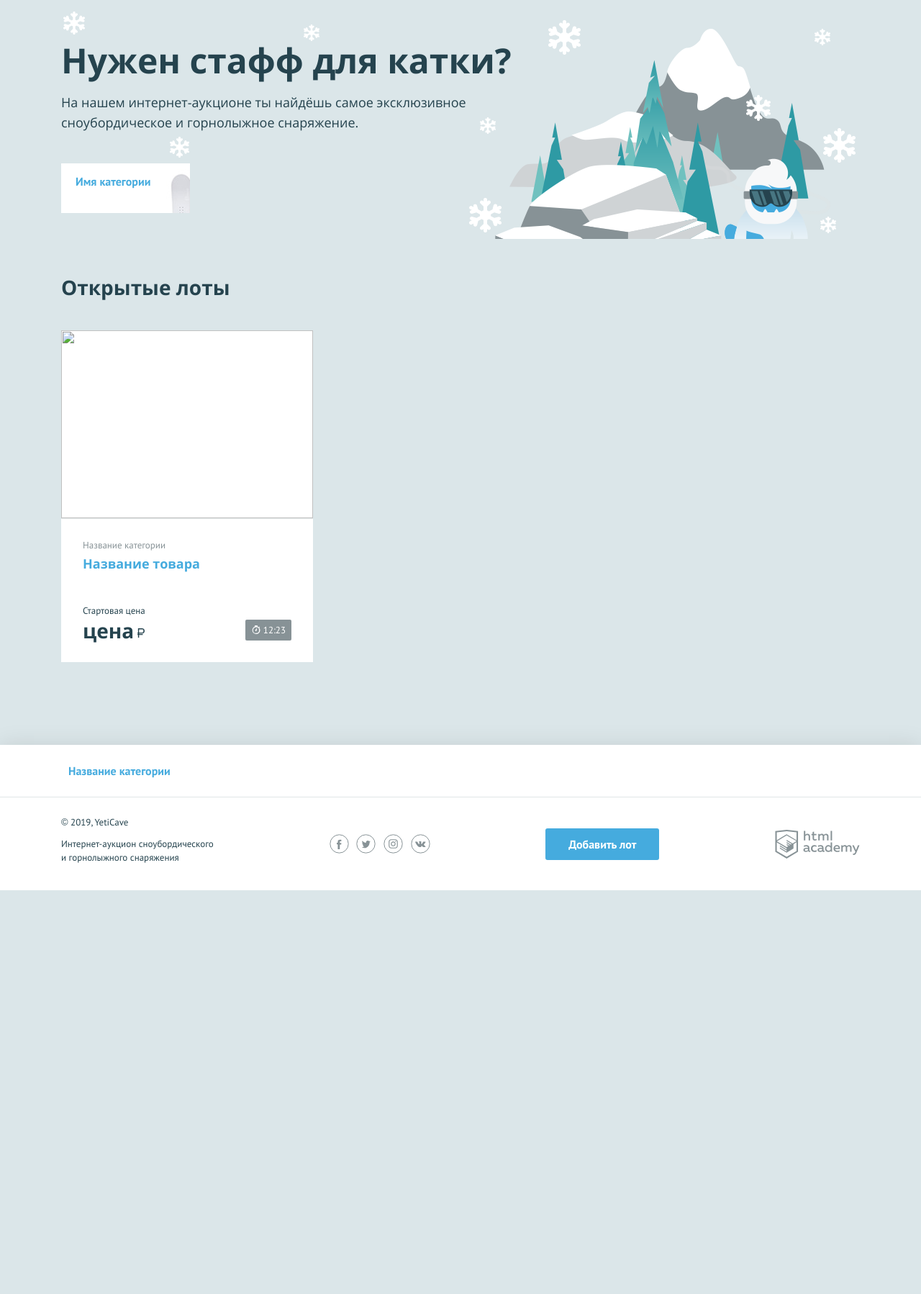
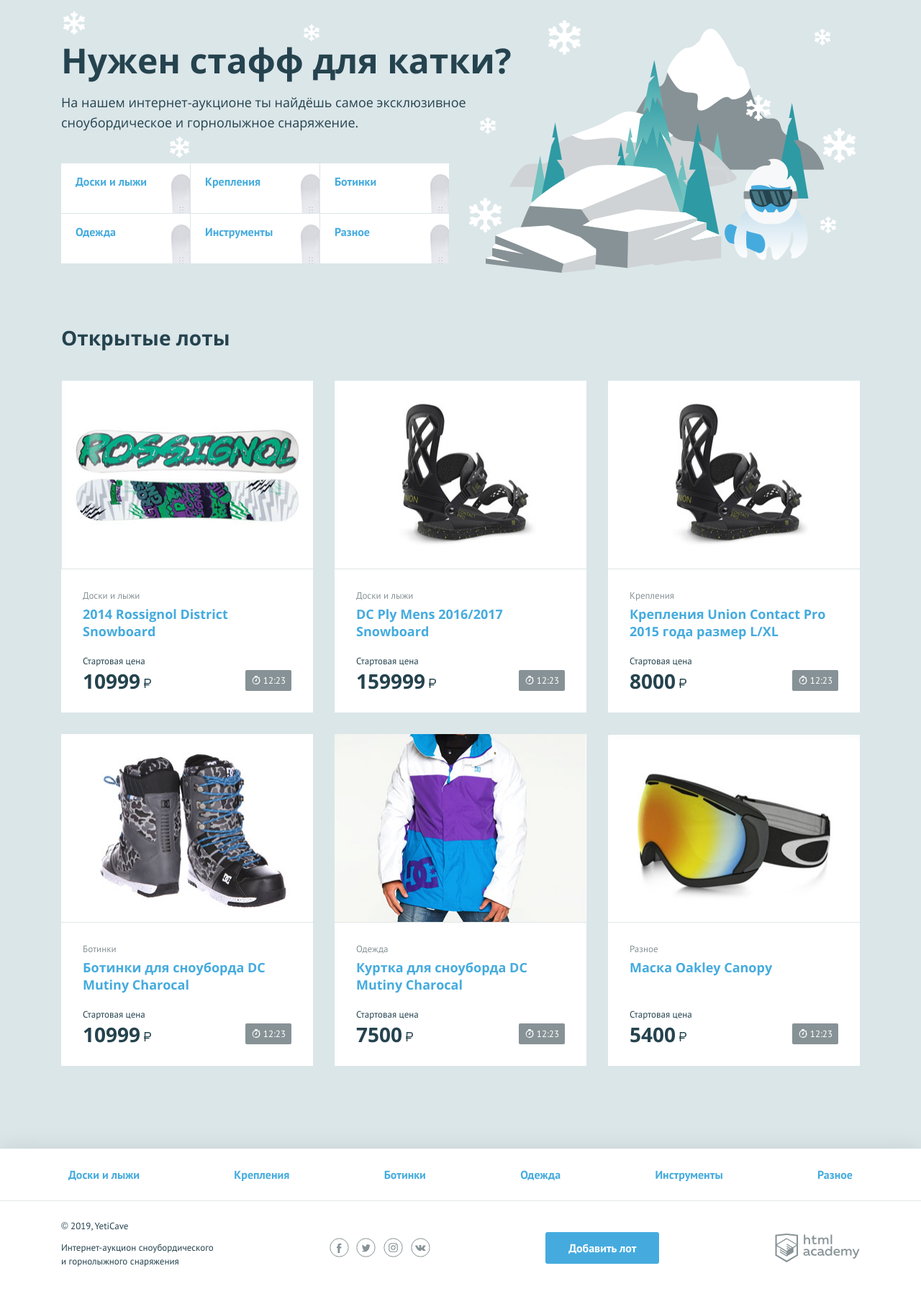
Before and after one commit to natalie124/704313-yeticave-9, a PHP site: page / in a window 1280 px wide. Shown: the part 107-1905 px from the top of the page at 72% size. Before the commit the page ends 1344 px from the top, so only its background shows below. Run offline with PHP 8.4, Linux system fonts and the light colour scheme.

Commit message:
добавила лоты и категории товаров

```diff
--- a/index.php
+++ b/index.php
@@ -2,6 +2,61 @@
 $is_auth = rand(0, 1);
 
 $user_name = 'natalie'; // укажите здесь ваше имя
+
+$categories = [
+    "Доски и лыжи",
+    "Крепления",
+    "Ботинки",
+    "Одежда",
+    "Инструменты",
+    "Разное"
+];
+
+$lots = [
+    [
+        "name" => "2014 Rossignol District Snowboard",
+        "category" => "Доски и лыжи",
+        "price" =>"10999",
+        "path" => "img/lot-1.jpg"
+
+    ],
+    [
+        "name" => "DC Ply Mens 2016/2017 Snowboard",
+        "category" => "Доски и лыжи",
+        "price" =>"159999",
+        "path" => "img/lot-3.jpg"
+
+    ],
+    [
+        "name" => "Крепления Union Contact Pro 2015 года размер L/XL",
+        "category" => "Крепления",
+        "price" =>"8000",
+        "path" => "img/lot-3.jpg"
+
+    ],
+    [
+        "name" => "Ботинки для сноуборда DC Mutiny Charocal",
+        "category" => "Ботинки",
+        "price" =>"10999",
+        "path" => "img/lot-4.jpg"
+
+    ],
+    [
+        "name" => "Куртка для сноуборда DC Mutiny Charocal",
+        "category" => "Одежда",
+        "price" =>"7500",
+        "path" => "img/lot-5.jpg"
+
+    ],
+    [
+        "name" => "Маска Oakley Canopy",
+        "category" => "Разное",
+        "price" =>"5400",
+        "path" => "img/lot-6.jpg"
+
+    ]
+];
+
 ?>
 <!DOCTYPE html>
 <html lang="ru">
@@ -55,9 +110,11 @@
         <p class="promo__text">На нашем интернет-аукционе ты найдёшь самое эксклюзивное сноубордическое и горнолыжное снаряжение.</p>
         <ul class="promo__list">
             <!--заполните этот список из массива категорий-->
+            <?php foreach ($categories as $i): ?>
             <li class="promo__item promo__item--boards">
-                <a class="promo__link" href="pages/all-lots.html">Имя категории</a>
+                <a class="promo__link" href="pages/all-lots.html"><?= $i; ?></a>
             </li>
+            <?php endforeach; ?>
         </ul>
     </section>
     <section class="lots">
@@ -66,17 +123,18 @@
         </div>
         <ul class="lots__list">
             <!--заполните этот список из массива с товарами-->
+            <?php foreach ($lots as $key => $val): ?>
             <li class="lots__item lot">
                 <div class="lot__image">
-                    <img src="" width="350" height="260" alt="">
+                    <img src="<?=$val["path"]; ?>" width="350" height="260" alt="">
                 </div>
                 <div class="lot__info">
-                    <span class="lot__category">Название категории</span>
-                    <h3 class="lot__title"><a class="text-link" href="pages/lot.html">Название товара</a></h3>
+                    <span class="lot__category"><?=$val["category"]; ?></span>
+                    <h3 class="lot__title"><a class="text-link" href="pages/lot.html"><?=$val["name"]; ?></a></h3>
                     <div class="lot__state">
                         <div class="lot__rate">
                             <span class="lot__amount">Стартовая цена</span>
-                            <span class="lot__cost">цена<b class="rub">р</b></span>
+                            <span class="lot__cost"><?=$val["price"]; ?><b class="rub">р</b></span>
                         </div>
                         <div class="lot__timer timer">
                             12:23
@@ -84,6 +142,7 @@
                     </div>
                 </div>
             </li>
+            <?php endforeach; ?>
         </ul>
     </section>
 </main>
@@ -93,9 +152,11 @@
     <nav class="nav">
         <ul class="nav__list container">
             <!--заполните этот список из массива категорий-->
+            <?php foreach ($categories as $i): ?>
             <li class="nav__item">
-                <a href="pages/all-lots.html">Название категории</a>
+                <a href="pages/all-lots.html"><?= $i; ?></a>
             </li>
+            <?php endforeach; ?>
         </ul>
     </nav>
     <div class="main-footer__bottom container">
```
